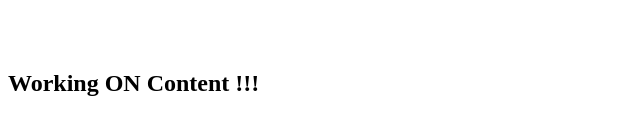
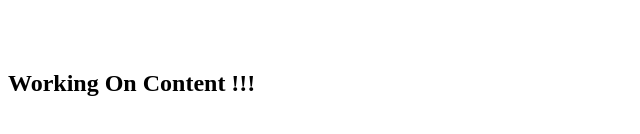
Before and after one commit to joraslarab/PersonalWeb, a plain HTML site: page index.htm in a window 1280 px wide. Shown: the part 142-276 px from the top of the page, 0-640 px from the left. Drawn offline with Linux system fonts and the light colour scheme.

Commit message:
Update index.htm

```diff
--- a/index.htm
+++ b/index.htm
@@ -10,6 +10,6 @@
     <h1>Hey,there<br> This is Saroj Baral.<h1>
         <br>
         <br>
-    <h2>Working ON Content !!!</h2>
+    <h2>Working On Content !!!</h2>
 </body>
 </html>
```
